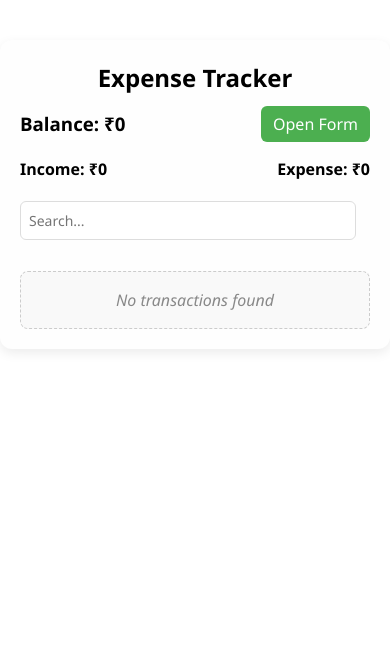
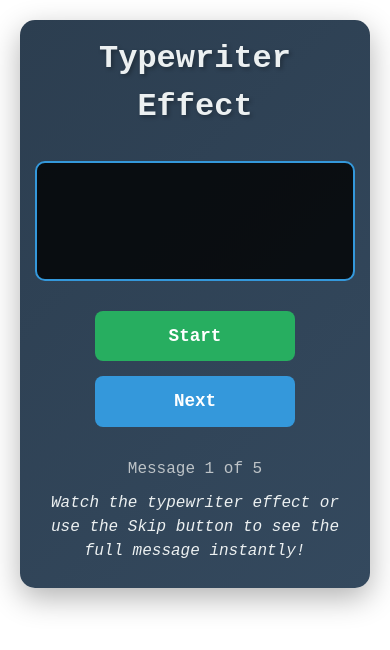
Before and after one commit to shubhamchasing/react-vite-prep, a React (Vite) app: page / in a window 390 px wide. Shown: the top 650 px of the page. Built offline with nearby package versions, Linux system fonts and the light colour scheme.

Commit message:
feat: add typewriter

```diff
--- a/src/App.jsx
+++ b/src/App.jsx
@@ -1,5 +1,6 @@
 import "./App.css";
-import ExpenseTracker from "./Components/ExpenseTracker/Index";
+import { TypeWriterMessage } from "./Components/TypewriterMessage";
+// import ExpenseTracker from "./Components/ExpenseTracker/Index";
 // import StarRating from "./Components/StarRating";
 // import PasswordGenerator from "./Components/PasswordGenerator";
 // import MarkdownEditor from "./Components/MarkdownEditor";
@@ -59,7 +60,7 @@ function App() {
   return (
     <>
       <div className="App">
-        <ExpenseTracker/>
+        <TypeWriterMessage/>
       </div>
     </>
   );
--- /dev/null
+++ b/src/Components/TypewriterMessage/index.jsx
@@ -0,0 +1,108 @@
+import { useState, useEffect } from "react";
+import "./styles.css";
+
+const messages = [
+  "Hello, welcome to the typewriter effect!",
+  "This demonstrates useEffect and setInterval in React.",
+  "Watch as each character appears one by one.",
+  "You can skip the animation if you're impatient!",
+  "Thanks for watching the typewriter in action!",
+];
+
+export function TypeWriterMessage() {
+  const [currentMessageIndex, setCurrentMessageIndex] = useState(0);
+  const [displayedText, setDisplayedText] = useState("");
+  const [isTyping, setIsTyping] = useState(false);
+  const [showSkip, setShowSkip] = useState(false);
+
+  const startTyping = () => {
+    // TODO: Implement start typing logic
+    setIsTyping(true);
+    setShowSkip(true);
+    setDisplayedText("");
+  };
+
+  const skipTyping = () => {
+    // TODO: Implement skip typing logic
+    setShowSkip(false);
+    setIsTyping(false);
+    setDisplayedText(messages[currentMessageIndex]);
+  };
+
+  const nextMessage = () => {
+    // TODO: Implement next message logic
+    const newIndex = (currentMessageIndex + 1) % messages.length;
+    setCurrentMessageIndex(newIndex);
+    setDisplayedText("");
+    setIsTyping(false);
+  };
+
+  // TODO: Implement useEffect with setInterval for typewriter effect
+  useEffect(() => {
+    // TODO: Add setInterval logic here
+    let timer;
+    if (isTyping) {
+      timer = setInterval(() => {
+        setDisplayedText((prev) => {
+          const curr =
+            prev +
+            messages[currentMessageIndex].slice(
+              displayedText.length,
+              displayedText.length + 1
+            );
+          return curr;
+        });
+      }, 100);
+    }
+    if (displayedText === messages[currentMessageIndex]) {
+      setIsTyping(false);
+      setShowSkip(false);
+    }
+    return () => clearInterval(timer);
+  }, [displayedText, currentMessageIndex, isTyping]);
+
+  return (
+    <div className="typewriter-container">
+      <h1>Typewriter Effect</h1>
+
+      <div className="message-display">
+        <p className="displayed-text">{displayedText}</p>
+        {isTyping && <span className="cursor">|</span>}
+      </div>
+
+      <div className="controls">
+        <button
+          onClick={startTyping}
+          className="start-button"
+          disabled={showSkip}
+        >
+          Start
+        </button>
+
+        {showSkip && (
+          <button onClick={skipTyping} className="skip-button">
+            Skip
+          </button>
+        )}
+
+        <button
+          onClick={nextMessage}
+          className="next-button"
+          disabled={showSkip}
+        >
+          Next
+        </button>
+      </div>
+
+      <div className="message-info">
+        <p>
+          Message {currentMessageIndex + 1} of {messages.length}
+        </p>
+        <p className="instruction">
+          Watch the typewriter effect or use the Skip button to see the full
+          message instantly!
+        </p>
+      </div>
+    </div>
+  );
+}
--- /dev/null
+++ b/src/Components/TypewriterMessage/styles.css
@@ -0,0 +1,160 @@
+.typewriter-container {
+  text-align: center;
+  font-family: "Courier New", monospace;
+  margin-top: 40px;
+  max-width: 800px;
+  margin-left: auto;
+  margin-right: auto;
+  padding: 20px;
+  background: linear-gradient(135deg, #2c3e50 0%, #34495e 100%);
+  border-radius: 15px;
+  box-shadow: 0 10px 30px rgba(0, 0, 0, 0.3);
+}
+
+.typewriter-container h1 {
+  color: #ecf0f1;
+  font-size: 2.5rem;
+  margin-bottom: 30px;
+  text-shadow: 2px 2px 4px rgba(0, 0, 0, 0.3);
+}
+
+.message-display {
+  background: rgba(0, 0, 0, 0.8);
+  border: 2px solid #3498db;
+  border-radius: 10px;
+  padding: 30px;
+  margin: 20px 0;
+  min-height: 120px;
+  display: flex;
+  align-items: center;
+  justify-content: center;
+  position: relative;
+}
+
+.displayed-text {
+  font-size: 1.4rem;
+  color: #2ecc71;
+  margin: 0;
+  line-height: 1.6;
+  text-align: left;
+  font-family: "Courier New", monospace;
+}
+
+.cursor {
+  color: #e74c3c;
+  font-weight: bold;
+  animation: blink 1s infinite;
+  margin-left: 2px;
+}
+
+@keyframes blink {
+  0%,
+  50% {
+    opacity: 1;
+  }
+  51%,
+  100% {
+    opacity: 0;
+  }
+}
+
+.controls {
+  display: flex;
+  justify-content: center;
+  gap: 15px;
+  margin: 30px 0;
+  flex-wrap: wrap;
+}
+
+.controls button {
+  padding: 12px 24px;
+  font-size: 1.1rem;
+  font-weight: bold;
+  border: none;
+  border-radius: 8px;
+  cursor: pointer;
+  transition: all 0.3s ease;
+  font-family: "Courier New", monospace;
+  min-width: 120px;
+}
+
+.start-button {
+  background: #27ae60;
+  color: white;
+}
+
+.start-button:hover:not(:disabled) {
+  background: #229954;
+  transform: translateY(-2px);
+  box-shadow: 0 5px 15px rgba(39, 174, 96, 0.4);
+}
+
+.skip-button {
+  background: #e67e22;
+  color: white;
+}
+
+.skip-button:hover {
+  background: #d35400;
+  transform: translateY(-2px);
+  box-shadow: 0 5px 15px rgba(230, 126, 34, 0.4);
+}
+
+.next-button {
+  background: #3498db;
+  color: white;
+}
+
+.next-button:hover:not(:disabled) {
+  background: #2980b9;
+  transform: translateY(-2px);
+  box-shadow: 0 5px 15px rgba(52, 152, 219, 0.4);
+}
+
+.controls button:disabled {
+  background: #95a5a6;
+  cursor: not-allowed;
+  transform: none;
+  box-shadow: none;
+}
+
+.message-info {
+  margin-top: 30px;
+  color: #bdc3c7;
+}
+
+.message-info p {
+  margin: 10px 0;
+  font-size: 1rem;
+}
+
+.instruction {
+  color: #ecf0f1;
+  font-style: italic;
+  font-size: 1.1rem;
+}
+
+/* Responsive design */
+@media (max-width: 768px) {
+  .typewriter-container {
+    margin: 20px;
+    padding: 15px;
+  }
+
+  .typewriter-container h1 {
+    font-size: 2rem;
+  }
+
+  .displayed-text {
+    font-size: 1.2rem;
+  }
+
+  .controls {
+    flex-direction: column;
+    align-items: center;
+  }
+
+  .controls button {
+    width: 200px;
+  }
+}
```
